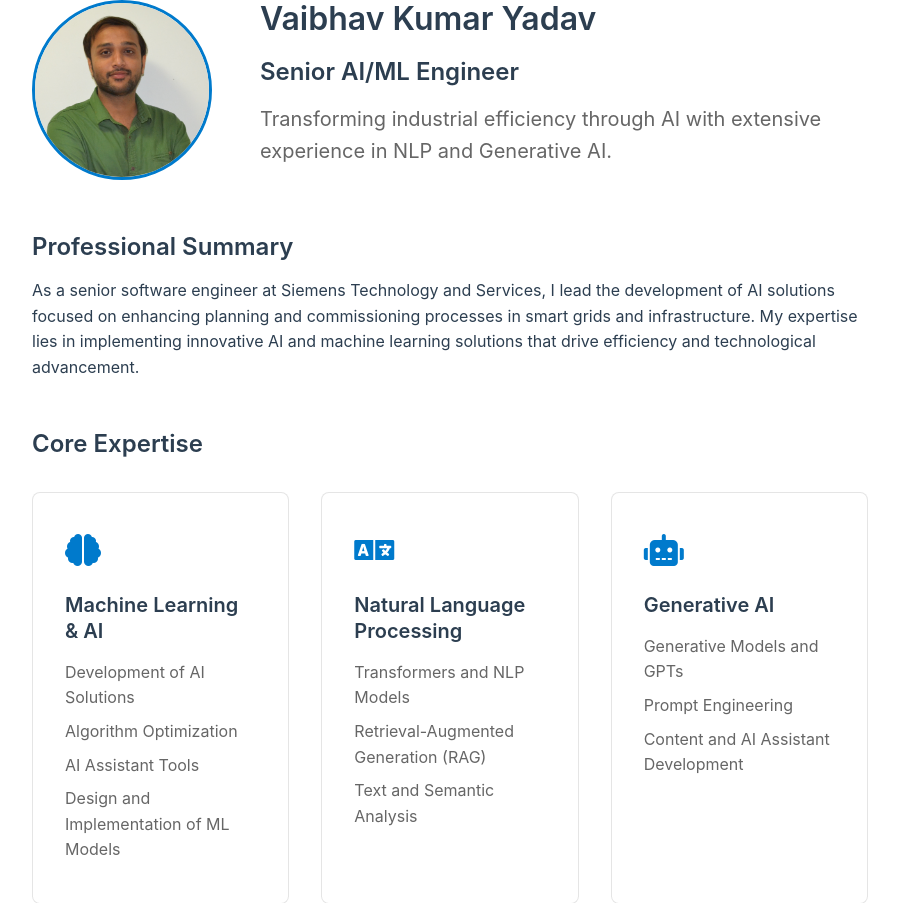
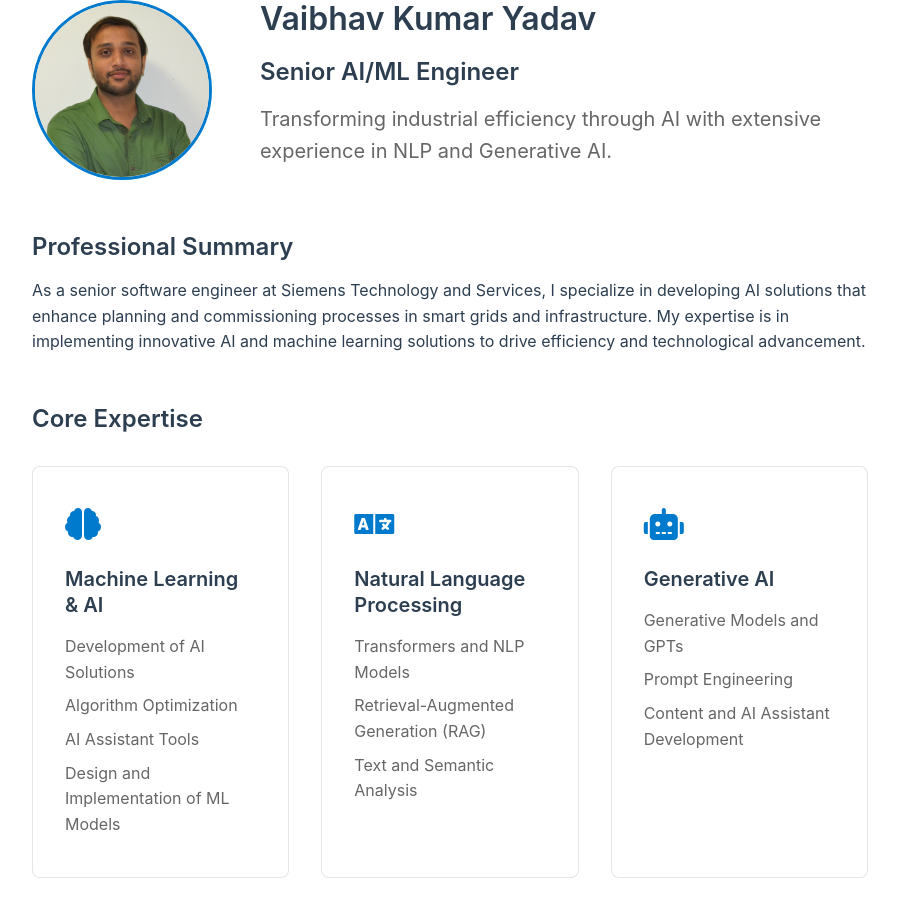
Before and after one commit to Vaibhav-Kumar-Yadav/Vaibhav-Kumar-Yadav, a Flask app: page /about.html in a window 1280 px wide. Shown: the part 120-1023 px from the top of the page, without its empty margins (190-1089 px from the left). Run offline with Flask 3, Linux system fonts and the light colour scheme.

```diff
--- a/docs/about.html
+++ b/docs/about.html
@@ -64,7 +64,7 @@
         <section class="about-section">
             <h2>Professional Summary</h2>
             <div class="content-block">
-                <p>As a senior software engineer at Siemens Technology and Services, I lead the development of AI solutions focused on enhancing planning and commissioning processes in smart grids and infrastructure. My expertise lies in implementing innovative AI and machine learning solutions that drive efficiency and technological advancement.</p>
+                <p>As a senior software engineer at Siemens Technology and Services, I specialize in developing AI solutions that enhance planning and commissioning processes in smart grids and infrastructure. My expertise is in implementing innovative AI and machine learning solutions to drive efficiency and technological advancement.</p>
             </div>
         </section>
 
--- a/templates/about.html
+++ b/templates/about.html
@@ -24,7 +24,7 @@
         <section class="about-section">
             <h2>Professional Summary</h2>
             <div class="content-block">
-                <p>As a senior software engineer at Siemens Technology and Services, I lead the development of AI solutions focused on enhancing planning and commissioning processes in smart grids and infrastructure. My expertise lies in implementing innovative AI and machine learning solutions that drive efficiency and technological advancement.</p>
+                <p>As a senior software engineer at Siemens Technology and Services, I specialize in developing AI solutions that enhance planning and commissioning processes in smart grids and infrastructure. My expertise is in implementing innovative AI and machine learning solutions to drive efficiency and technological advancement.</p>
             </div>
         </section>
 
```
